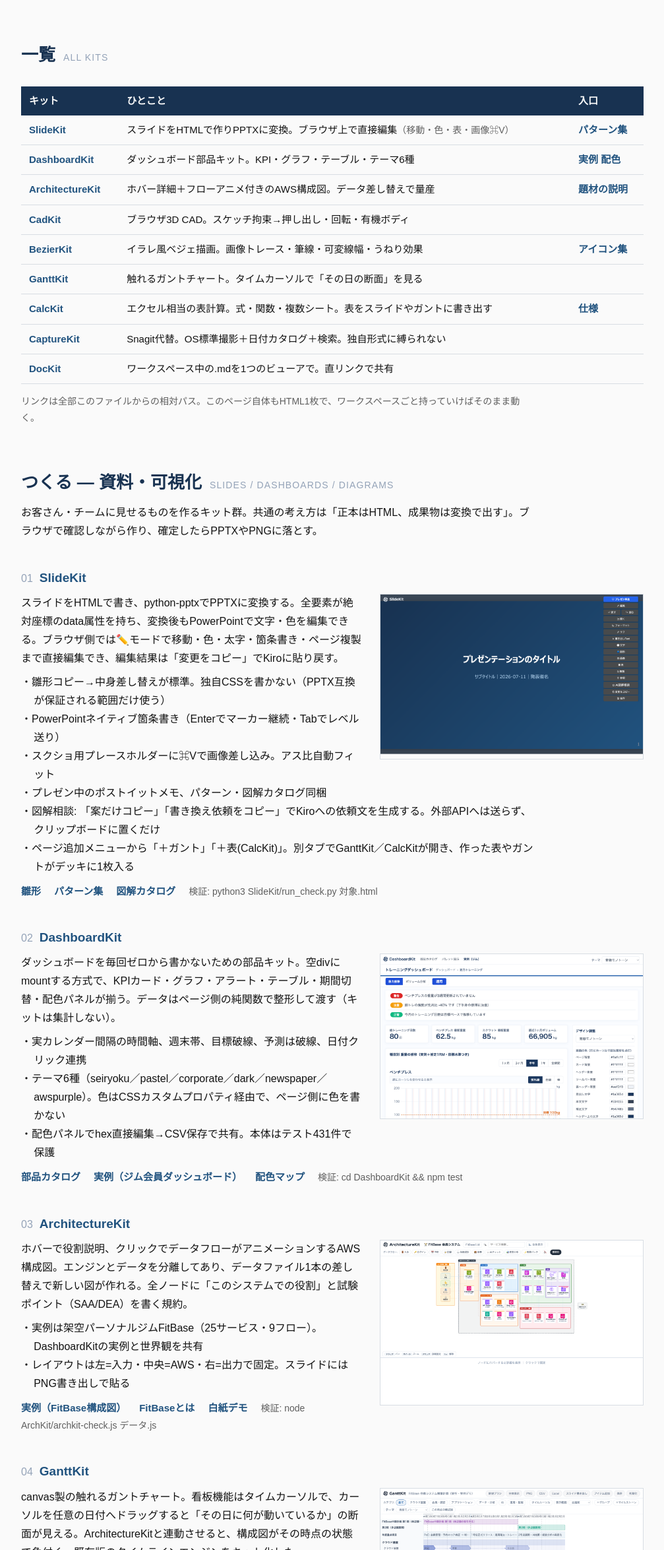
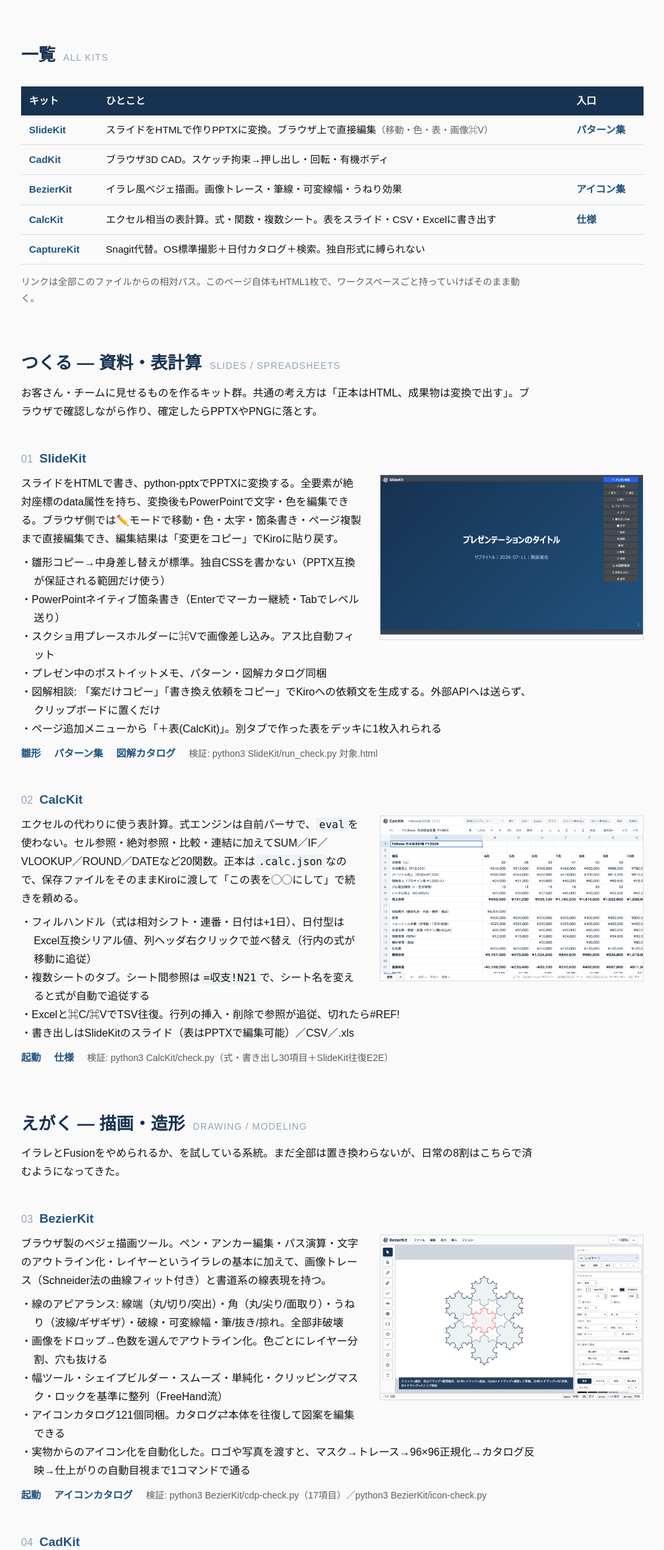
Before and after one commit to Ino0190/Tools, a plain HTML site: page kits.html in a window 1280 px wide. Shown: the part 451-2800 px from the top of the page at 66% size, without its empty margins (136-1143 px from the left). Drawn offline with Linux system fonts and the light colour scheme.

Commit message:
Add files via upload

```diff
--- a/kits.html
+++ b/kits.html
@@ -57,9 +57,9 @@ footer{margin-top:80px;padding-top:20px;border-top:1px solid #d8dde3;font-size:1
 
 <div class="hero">
 <h1>ダブルクリックで起動する、<br>自分の道具箱。</h1>
-<p class="lead">スライド、ダッシュボード、AWS構成図、表計算、ガント、ベジェ描画、3D CAD、スクショ整理。仕事で毎回作っていたものを、HTML1ファイルのキットに削り出した。ビルドなし、サーバーなし、サブスクなし。file://で開けばそのまま動く。</p>
+<p class="lead">スライド、表計算、ベジェ描画、3D CAD、スクショ整理。仕事で毎回作っていたものを、ブラウザで使えるキットに削り出した。ビルドなし、サーバーなし、サブスクなし。file://で開けばそのまま動く。</p>
 <div class="stats">
-<div><b>11</b><span>キット</span></div>
+<div><b>5</b><span>キット</span></div>
 <div><b>0円</b><span>ランニングコスト</span></div>
 <div><b>0秒</b><span>ビルド時間</span></div>
 <div><b>file://</b><span>起動方法</span></div>
@@ -69,19 +69,15 @@ footer{margin-top:80px;padding-top:20px;border-top:1px solid #d8dde3;font-size:1
 <h2 id="list">一覧<span class="en">ALL KITS</span></h2>
 <table>
 <tr><th>キット</th><th>ひとこと</th><th>入口</th></tr>
-<tr><td><a href="SlideKit/slide-template.html">SlideKit</a></td><td>スライドをHTMLで作りPPTXに変換。ブラウザ上で直接編集<span class="sub">（移動・色・表・画像⌘V）</span></td><td><a href="SlideKit/pattern-catalog.html">パターン集</a></td></tr>
-<tr><td><a href="DashboardKit/demo.html">DashboardKit</a></td><td>ダッシュボード部品キット。KPI・グラフ・テーブル・テーマ6種</td><td><a href="DashboardKit/gym-demo.html">実例</a> <a href="DashboardKit/palette-map.html">配色</a></td></tr>
-<tr><td><a href="ArchKit/gym-demo.html">ArchitectureKit</a></td><td>ホバー詳細＋フローアニメ付きのAWS構成図。データ差し替えで量産</td><td><a href="ArchKit/fitbase-about.html">題材の説明</a></td></tr>
+<tr><td><a href="SlideKit/slide-template.html">SlideKit</a></td><td>スライドをHTMLで作りPPTXに変換。ブラウザ上で直接編集<span class="sub">（移動・色・表・画像⌘V）</span></td><td><a href="SlideKit/pattern-catalog.html">パターン集</a> </td></tr>
 <tr><td><a href="CadKit/index.html">CadKit</a></td><td>ブラウザ3D CAD。スケッチ拘束→押し出し・回転・有機ボディ</td><td></td></tr>
 <tr><td><a href="BezierKit/index.html">BezierKit</a></td><td>イラレ風ベジェ描画。画像トレース・筆線・可変線幅・うねり効果</td><td><a href="BezierKit/icons.html">アイコン集</a></td></tr>
-<tr><td><a href="GanttKit/index.html">GanttKit</a></td><td>触れるガントチャート。タイムカーソルで「その日の断面」を見る</td><td></td></tr>
-<tr><td><a href="CalcKit/index.html">CalcKit</a></td><td>エクセル相当の表計算。式・関数・複数シート。表をスライドやガントに書き出す</td><td><a href="CalcKit/README.md">仕様</a></td></tr>
+<tr><td><a href="CalcKit/index.html">CalcKit</a></td><td>エクセル相当の表計算。式・関数・複数シート。表をスライド・CSV・Excelに書き出す</td><td><a href="CalcKit/README.md">仕様</a></td></tr>
 <tr><td><a href="CaptureKit/index.html">CaptureKit</a></td><td>Snagit代替。OS標準撮影＋日付カタログ＋検索。独自形式に縛られない</td><td></td></tr>
-<tr><td><a href="DocKit/index.html">DocKit</a></td><td>ワークスペース中の.mdを1つのビューアで。直リンクで共有</td><td></td></tr>
 </table>
 <p class="note">リンクは全部このファイルからの相対パス。このページ自体もHTML1枚で、ワークスペースごと持っていけばそのまま動く。</p>
 
-<h2 id="make">つくる — 資料・可視化<span class="en">SLIDES / DASHBOARDS / DIAGRAMS</span></h2>
+<h2 id="make">つくる — 資料・表計算<span class="en">SLIDES / SPREADSHEETS</span></h2>
 <p class="desc">お客さん・チームに見せるものを作るキット群。共通の考え方は「正本はHTML、成果物は変換で出す」。ブラウザで確認しながら作り、確定したらPPTXやPNGに落とす。</p>
 
 <h3><span class="num">01</span>SlideKit</h3>
@@ -93,54 +89,25 @@ footer{margin-top:80px;padding-top:20px;border-top:1px solid #d8dde3;font-size:1
 <li>スクショ用プレースホルダーに⌘Vで画像差し込み。アス比自動フィット</li>
 <li>プレゼン中のポストイットメモ、パターン・図解カタログ同梱</li>
 <li>図解相談: 「案だけコピー」「書き換え依頼をコピー」でKiroへの依頼文を生成する。外部APIへは送らず、クリップボードに置くだけ</li>
-<li>ページ追加メニューから「＋ガント」「＋表(CalcKit)」。別タブでGanttKit／CalcKitが開き、作った表やガントがデッキに1枚入る</li>
+<li>ページ追加メニューから「＋表(CalcKit)」。別タブで作った表をデッキに1枚入れられる</li>
 </ul>
 <p class="links"><a href="SlideKit/slide-template.html">雛形</a><a href="SlideKit/pattern-catalog.html">パターン集</a><a href="SlideKit/diagram-catalog.html">図解カタログ</a><span class="chk">検証: python3 SlideKit/run_check.py 対象.html</span></p>
 
-<h3><span class="num">02</span>DashboardKit</h3>
-<a href="DashboardKit/gym-demo.html"><img class="shot" src="kits-img/dashboardkit.png" alt="DashboardKit ジム会員ダッシュボード実例" loading="lazy"></a>
-<p class="desc">ダッシュボードを毎回ゼロから書かないための部品キット。空divにmountする方式で、KPIカード・グラフ・アラート・テーブル・期間切替・配色パネルが揃う。データはページ側の純関数で整形して渡す（キットは集計しない）。</p>
-<ul class="fx">
-<li>実カレンダー間隔の時間軸、週末帯、目標破線、予測は破線、日付クリック連携</li>
-<li>テーマ6種（seiryoku／pastel／corporate／dark／newspaper／awspurple）。色はCSSカスタムプロパティ経由で、ページ側に色を書かない</li>
-<li>配色パネルでhex直接編集→CSV保存で共有。本体はテスト431件で保護</li>
-</ul>
-<p class="links"><a href="DashboardKit/demo.html">部品カタログ</a><a href="DashboardKit/gym-demo.html">実例（ジム会員ダッシュボード）</a><a href="DashboardKit/palette-map.html">配色マップ</a><span class="chk">検証: cd DashboardKit && npm test</span></p>
-
-<h3><span class="num">03</span>ArchitectureKit</h3>
-<a href="ArchKit/gym-demo.html"><img class="shot" src="kits-img/archkit.png" alt="ArchitectureKit FitBase構成図" loading="lazy"></a>
-<p class="desc">ホバーで役割説明、クリックでデータフローがアニメーションするAWS構成図。エンジンとデータを分離してあり、データファイル1本の差し替えで新しい図が作れる。全ノードに「このシステムでの役割」と試験ポイント（SAA/DEA）を書く規約。</p>
-<ul class="fx">
-<li>実例は架空パーソナルジムFitBase（25サービス・9フロー）。DashboardKitの実例と世界観を共有</li>
-<li>レイアウトは左=入力・中央=AWS・右=出力で固定。スライドにはPNG書き出しで貼る</li>
-</ul>
-<p class="links"><a href="ArchKit/gym-demo.html">実例（FitBase構成図）</a><a href="ArchKit/fitbase-about.html">FitBaseとは</a><a href="ArchKit/blank-demo.html">白紙デモ</a><span class="chk">検証: node ArchKit/archkit-check.js データ.js</span></p>
-
-<h3><span class="num">04</span>GanttKit</h3>
-<a href="GanttKit/index.html"><img class="shot" src="kits-img/ganttkit.png" alt="GanttKit タイムカーソル付きガント" loading="lazy"></a>
-<p class="desc">canvas製の触れるガントチャート。看板機能はタイムカーソルで、カーソルを任意の日付へドラッグすると「その日に何が動いているか」の断面が見える。ArchitectureKitと連動させると、構成図がその時点の状態で色付く。既存版のタイムラインエンジンをキット化した。</p>
-<ul class="fx">
-<li>帯の端点をドラッグして日付を直接動かす。依存矢印は帯の先端から出る。ズームは週/日</li>
-<li>「表(CalcKit)で開く」でガント⇄表を往復できる。表で一気に入力→ガントでドラッグ調整→表に戻して集計</li>
-<li>スライドへ1枚として書き出し。Undo/Redoあり</li>
-</ul>
-<p class="links"><a href="GanttKit/index.html">起動</a><span class="chk">検証: python3 GanttKit/check.py</span></p>
-
-<h3><span class="num">05</span>CalcKit</h3>
+<h3><span class="num">02</span>CalcKit</h3>
 <a href="CalcKit/index.html"><img class="shot" src="kits-img/calckit.png" alt="CalcKit 収支計算シート" loading="lazy"></a>
 <p class="desc">エクセルの代わりに使う表計算。式エンジンは自前パーサで、<code>eval</code>を使わない。セル参照・絶対参照・比較・連結に加えてSUM／IF／VLOOKUP／ROUND／DATEなど20関数。正本は<code>.calc.json</code>なので、保存ファイルをそのままKiroに渡して「この表を◯◯にして」で続きを頼める。</p>
 <ul class="fx">
 <li>フィルハンドル（式は相対シフト・連番・日付は+1日）、日付型はExcel互換シリアル値、列ヘッダ右クリックで並べ替え（行内の式が移動に追従）</li>
 <li>複数シートのタブ。シート間参照は<code>=収支!N21</code>で、シート名を変えると式が自動で追従する</li>
 <li>Excelと⌘C/⌘VでTSV往復。行列の挿入・削除で参照が追従、切れたら#REF!</li>
-<li>書き出しはSlideKitのスライド（表はPPTXで編集可能・グラフはDashboardKitのSVG）／GanttKitのガント／CSV／.xls</li>
+<li>書き出しはSlideKitのスライド（表はPPTXで編集可能）／CSV／.xls</li>
 </ul>
 <p class="links"><a href="CalcKit/index.html">起動</a><a href="CalcKit/README.md">仕様</a><span class="chk">検証: python3 CalcKit/check.py（式・書き出し30項目＋SlideKit往復E2E）</span></p>
 
 <h2 id="build">えがく — 描画・造形<span class="en">DRAWING / MODELING</span></h2>
 <p class="desc">イラレとFusionをやめられるか、を試している系統。まだ全部は置き換わらないが、日常の8割はこちらで済むようになってきた。</p>
 
-<h3><span class="num">06</span>BezierKit</h3>
+<h3><span class="num">03</span>BezierKit</h3>
 <a href="BezierKit/index.html"><img class="shot" src="kits-img/bezierkit.png" alt="BezierKit 描画画面" loading="lazy"></a>
 <p class="desc">ブラウザ製のベジェ描画ツール。ペン・アンカー編集・パス演算・文字のアウトライン化・レイヤーというイラレの基本に加えて、画像トレース（Schneider法の曲線フィット付き）と書道系の線表現を持つ。</p>
 <ul class="fx">
@@ -152,7 +119,7 @@ footer{margin-top:80px;padding-top:20px;border-top:1px solid #d8dde3;font-size:1
 </ul>
 <p class="links"><a href="BezierKit/index.html">起動</a><a href="BezierKit/icons.html">アイコンカタログ</a><span class="chk">検証: python3 BezierKit/cdp-check.py（17項目）／python3 BezierKit/icon-check.py</span></p>
 
-<h3><span class="num">07</span>CadKit</h3>
+<h3><span class="num">04</span>CadKit</h3>
 <a href="CadKit/index.html#tinrobot"><img class="shot" src="kits-img/cadkit.png" alt="CadKit ブリキロボ（ゼンマイ・色付き）" loading="lazy"></a>
 <p class="desc">ブラウザで動く3D CAD。スケッチに拘束（水平・垂直・平行・直角・等長・一致）を付けて、押し出し・回転などのフィーチャーで形にする履歴ベースの流儀。背骨＋断面キーで作る有機ボディにも対応し、ゼブラ表示で面の張りを確認できる。</p>
 <ul class="fx">
@@ -164,31 +131,22 @@ footer{margin-top:80px;padding-top:20px;border-top:1px solid #d8dde3;font-size:1
 <h2 id="run">まわす — 日々の運用<span class="en">DAILY OPERATIONS</span></h2>
 <p class="desc">派手さはないが毎日触るもの。ファイルがどこにあるか・何だったかを思い出す時間を削る。</p>
 
-<h3><span class="num">08</span>CaptureKit</h3>
+<h3><span class="num">05</span>CaptureKit</h3>
 <a href="CaptureKit/index.html"><img class="shot" src="kits-img/capturekit.png" alt="CaptureKit 日付カタログ" loading="lazy"></a>
 <p class="desc">Snagitの独自形式が使いにくい問題への回答。撮影はmacOS標準のscreencaptureに任せ（常にPNG/MOV）、キットは保存・日付カタログ・検索を担う。撮った画像はクリップボードにも入るので、SlideKitのプレースホルダーへ⌘V直行できる。</p>
 <ul class="fx">
-<li>CaptureKit.appをダブルクリック→撮影/クロップ/録画。範囲選択中スペースでウインドウ認識</li>
+<li><code>build-app.sh</code>でCaptureKit.appを生成すると、撮影・クロップ・録画をまとめて起動できる</li>
 <li>カタログはfile://のビューアで日付順・検索・タグ。Snagit資産の取り込みスクリプトも準備済み</li>
 </ul>
 <p class="links"><a href="CaptureKit/index.html">カタログ</a></p>
 
-<h3><span class="num">09</span>DocKit</h3>
-<a href="DocKit/index.html"><img class="shot" src="kits-img/dockit.png" alt="DocKit ビューア" loading="lazy"></a>
-<p class="desc">ワークスペースに散らばる.mdを1つのビューアで読む。#p=パスの直リンクが作れるので、「あのメモどこ」がリンク1本で済む。カタログは読み取り専用、正本は常に.md側。</p>
-<ul class="fx">
-<li>プロジェクト別一覧・全文検索・関連文書の自動検出。選択した箇所をKiroへの依頼文としてコピーできる</li>
-<li>Kiroのルール（steering）とスキルの専用カタログ付き。参照切れのリンクと、常時読み込みの膨張を検知する</li>
-</ul>
-<p class="links"><a href="DocKit/index.html">ビューア</a><a href="DocKit/skills.html">ルール・スキル一覧</a><span class="chk">検証: python3 DocKit/check.py</span></p>
-
 <h2 id="policy">流儀<span class="en">HOUSE RULES</span></h2>
 <ul class="fx" style="margin-top:16px">
 <li><b>file://で動く。</b>ビルドシステムなし、バンドラーなし、サーバーなし。ダブルクリックが唯一のデプロイ</li>
-<li><b>エンジンとデータを分ける。</b>ArchitectureKit・DashboardKit・GanttKitはデータファイル差し替えで量産する。ロジックをデータ側に書かない</li>
+
 <li><b>変更したら回帰テスト。</b>各キットにチェッカーがあり、機能追加のたびにテストも足す。壊れたまま進めない</li>
 <li><b>見た目は共通ヘッダーで揃える。</b>丸に井桁マーク＋キット名の48pxヘッダー。配色は各キットの文化を残す（雰囲気は揃える、完全には揃えない）</li>
-<li><b>キット同士がつながる。</b>CalcKitの表→SlideKitに1枚として／GanttKitのガントへ。ガント→CalcKitに戻して集計。グラフはDashboardKitが描く。CaptureKitのスクショ→SlideKitに⌘V。BezierKitのアイコン→各キットのUIへ。FitBaseという架空ジムをArchitectureKitとDashboardKitの実例で共有</li>
+<li><b>キット同士がつながる。</b>CalcKitの表とCaptureKitのスクショをSlideKitへ。BezierKitのアイコンを各キットのUIへ渡す</li>
 <li><b>正本は常にプレーンなファイル。</b>HTML・md・JSON・JSのどれかで、独自バイナリ形式を作らない。10年後も開ける</li>
 <li><b>書くのはAI、直すのは人。</b>どのキットもLLMを内蔵していない。代わりに、正本をKiroが読み書きできるテキストにして、規約で書き方を縛り、出来を機械が確認する（各キットのチェッカー・スクリーンショットの自動目視）。AIへの依頼はクリップボード経由で、外部へは何も送らない</li>
 </ul>
@@ -198,9 +156,8 @@ footer{margin-top:80px;padding-top:20px;border-top:1px solid #d8dde3;font-size:1
 <script>
 'use strict';
 const sectionIds=new Map([
-  ['SlideKit','slidekit'],['DashboardKit','dashboardkit'],['ArchitectureKit','archkit'],
-  ['GanttKit','ganttkit'],['CalcKit','calckit'],['BezierKit','bezierkit'],['CadKit','cadkit'],
-  ['CaptureKit','capturekit'],['DocKit','dockit'],['ResearchKit','researchkit'],['ClassroomKit','classroomkit']
+  ['SlideKit','slidekit'],['CalcKit','calckit'],['BezierKit','bezierkit'],
+  ['CadKit','cadkit'],['CaptureKit','capturekit']
 ]);
 document.querySelectorAll('h3').forEach(heading=>{
   const name=[...sectionIds.keys()].find(key=>heading.textContent.includes(key));
```
Also changed, not shown: 1 other file.
